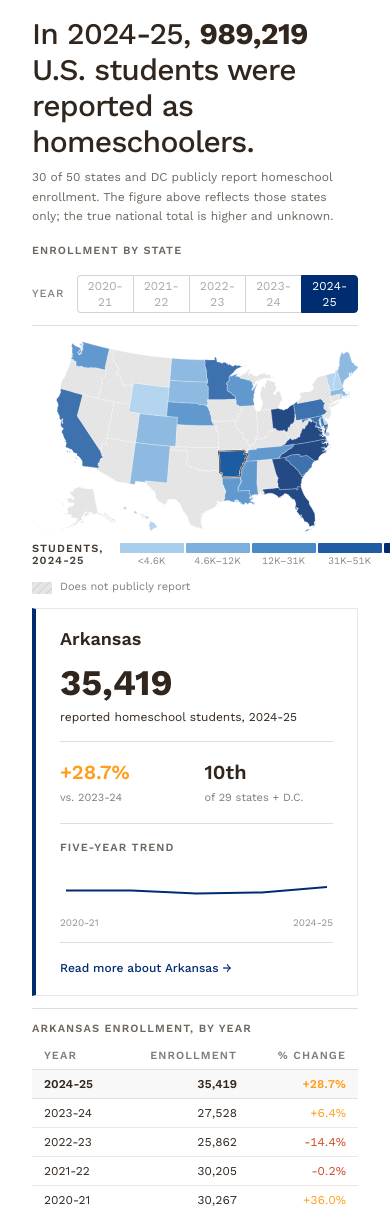
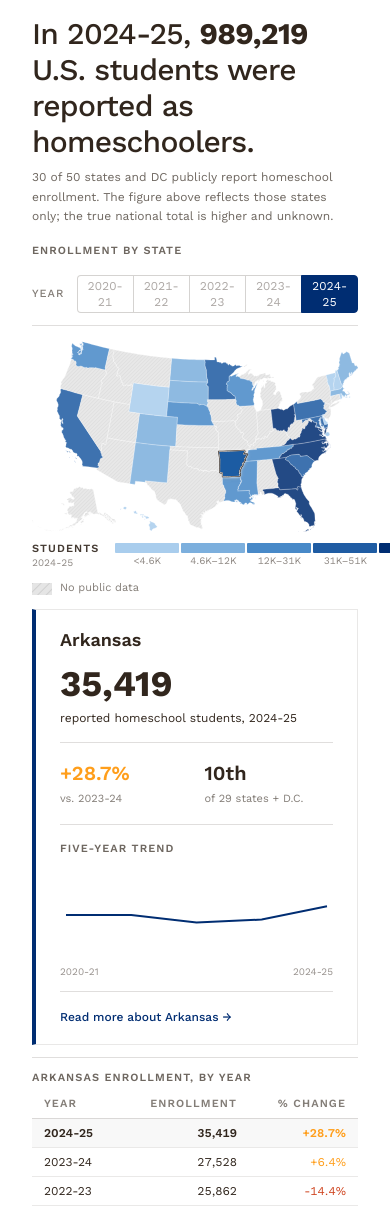
Before and after one commit to roymckenzie4/jhu-homeschool-hub, a React (Vite) app: page / in a window 390 px wide. Shown: the top 1214 px of the page. Built offline with nearby package versions, Linux system fonts and the light colour scheme.

Commit message:
add keyboard nav, focus styles, and detail-card fade

```diff
--- a/src/components/ChoroplethMap.jsx
+++ b/src/components/ChoroplethMap.jsx
@@ -28,7 +28,7 @@
  *     reliably on a continental projection).
  */
 
-import { useEffect, useMemo, useState } from "react";
+import { useEffect, useId, useMemo, useState } from "react";
 import { feature } from "topojson-client";
 import { BY_FIPS } from "../config/states.js";
 import { COLORS, RAMP_STEPS } from "../config/theme.js";
@@ -79,6 +79,13 @@ export default function ChoroplethMap({
 }) {
   // TopoJSON is fetched once at mount. Until it loads the SVG renders empty.
   const [features, setFeatures] = useState(null);
+
+  // Namespace clipPath ids so two ChoroplethMap instances on a page (unlikely
+  // here, but cheap insurance) don't collide. Plain string ids would silently
+  // bind the second map's clip to the first map's path.
+  const uid = useId();
+  const selectionClipId = `selection-inner-clip-${uid}`;
+  const dcClipId = `dc-inner-clip-${uid}`;
 
   useEffect(() => {
     const url = `${import.meta.env.BASE_URL}us-states-10m.json`;
@@ -235,6 +242,26 @@ export default function ChoroplethMap({
           if (isReporting) className += " state-path--clickable";
           if (isSelected) className += " state-path--selected";
 
+          // Keyboard activation: Enter and Space both select the state, matching
+          // native <button> semantics. Non-reporting states are unfocusable and
+          // unannounced so keyboard users skip over them, mirroring the mouse
+          // experience (no click target).
+          const interactive = isReporting
+            ? {
+                role: "button",
+                tabIndex: 0,
+                "aria-label": `${name}${value != null ? `, ${value.toLocaleString()} reported homeschoolers` : ""}`,
+                "aria-pressed": isSelected,
+                onClick: () => onSelect(name),
+                onKeyDown: (e) => {
+                  if (e.key === "Enter" || e.key === " ") {
+                    e.preventDefault();
+                    onSelect(name);
+                  }
+                },
+              }
+            : { "aria-hidden": true };
+
           return (
             <path
               key={f.id}
@@ -243,7 +270,7 @@ export default function ChoroplethMap({
               fill={fillFor(value, breaks)}
               stroke="#FFFFFF"
               strokeWidth={STROKE_REST}
-              onClick={isReporting ? () => onSelect(name) : undefined}
+              {...interactive}
             />
           );
         })}
@@ -271,7 +298,7 @@ export default function ChoroplethMap({
             return (
               <>
                 <defs>
-                  <clipPath id="selection-inner-clip">
+                  <clipPath id={selectionClipId}>
                     <path d={d} />
                   </clipPath>
                 </defs>
@@ -294,7 +321,7 @@ export default function ChoroplethMap({
                   stroke="#FFFFFF"
                   strokeWidth={STROKE_INNER}
                   strokeLinejoin="round"
-                  clipPath="url(#selection-inner-clip)"
+                  clipPath={`url(#${selectionClipId})`}
                 />
               </>
             );
@@ -302,13 +329,28 @@ export default function ChoroplethMap({
       </g>
 
       {/* DC: leader line + marker circle. Click + hover handled directly here
-          since DC is tiny enough that CSS hover on the same circle is fine. */}
+          since DC is tiny enough that CSS hover on the same circle is fine.
+          The <g> takes the keyboard affordance as a whole — focusing the
+          group lights up the marker via the .state-path focus rule below. */}
       {dcPoint && (
         <g
+          className={dcValue == null ? undefined : "state-path state-path--clickable"}
           style={{ cursor: dcValue == null ? "default" : "pointer" }}
-          onClick={
-            dcValue == null ? undefined : () => onSelect("District of Columbia")
-          }
+          {...(dcValue == null
+            ? { "aria-hidden": true }
+            : {
+                role: "button",
+                tabIndex: 0,
+                "aria-label": `District of Columbia, ${dcValue.toLocaleString()} reported homeschoolers`,
+                "aria-pressed": dcSelected,
+                onClick: () => onSelect("District of Columbia"),
+                onKeyDown: (e) => {
+                  if (e.key === "Enter" || e.key === " ") {
+                    e.preventDefault();
+                    onSelect("District of Columbia");
+                  }
+                },
+              })}
         >
           <line
             x1={dcPoint[0]}
@@ -334,7 +376,7 @@ export default function ChoroplethMap({
           {dcSelected && (
             <>
               <defs>
-                <clipPath id="dc-inner-clip">
+                <clipPath id={dcClipId}>
                   <circle
                     cx={dcPoint[0] + DC_LEADER_LENGTH}
                     cy={dcPoint[1] + DC_LEADER_LENGTH}
@@ -365,7 +407,7 @@ export default function ChoroplethMap({
                 fill="none"
                 stroke="#FFFFFF"
                 strokeWidth={STROKE_INNER}
-                clipPath="url(#dc-inner-clip)"
+                clipPath={`url(#${dcClipId})`}
               />
             </>
           )}
--- a/src/components/MapLegend.jsx
+++ b/src/components/MapLegend.jsx
@@ -20,11 +20,29 @@ import { RAMP_STEPS, formatCompact } from '../config/theme.js';
 export default function MapLegend({ label, breaks }) {
   return (
     <div className="flex flex-wrap items-start justify-between gap-x-6 gap-y-3 font-sans text-[11px] text-sable/70">
-      {/* Left cluster: section label sits to the left of the swatch ramp,
-          top-aligned with the swatches so the range labels float below
-          everything else. */}
+      {/* Left cluster: section label sits to the left of the swatch ramp.
+          The label is split into two rows that mirror the swatch + range-label
+          stack: "STUDENTS" lines up with the swatch row, and the year ("2024-25")
+          lines up with the range-label row, styled to match it. This keeps the
+          legend's total height unchanged while shrinking the label cluster's
+          horizontal footprint, which is what makes the "Does not publicly
+          report" pill fit at narrow desktop widths (~1024–1200px). */}
       <div className="flex items-start gap-4">
-        <span className="font-semibold uppercase tracking-widest text-sable/90 leading-3">{label}</span>
+        {(() => {
+          const [primary, year] = label.split(', ');
+          return (
+            <div className="flex flex-col gap-[3px]">
+              <span className="font-semibold uppercase tracking-widest text-sable/90 leading-3">
+                {primary}
+              </span>
+              {year && (
+                <span className="text-[10px] leading-none text-sable/55 tabular-nums">
+                  {year}
+                </span>
+              )}
+            </div>
+          );
+        })()}
         <div className="flex flex-col gap-[3px]" aria-hidden="true">
           <div className="flex gap-[2px]">
             {RAMP_STEPS.map((c) => (
@@ -48,12 +66,12 @@ export default function MapLegend({ label, breaks }) {
         </div>
       </div>
 
-      <div className="flex items-center gap-2 text-sable/60">
+      <div className="flex items-center gap-2 whitespace-nowrap text-sable/60">
         {/* Re-uses the SVG pattern defined in ChoroplethMap's <defs>. */}
         <svg width="20" height="12" aria-hidden="true">
           <rect width="20" height="12" fill="url(#non-reporting)" />
         </svg>
-        <span>Does not publicly report</span>
+        <span>No public data</span>
       </div>
     </div>
   );
--- a/src/components/StateDetailCard.jsx
+++ b/src/components/StateDetailCard.jsx
@@ -50,10 +50,23 @@ export default function StateDetailCard({
 
   return (
     <aside
-      className="flex h-full flex-col border border-l-4 border-sable/10 border-l-heritage bg-white px-6 py-4"
+      className="flex flex-col border border-l-4 border-sable/10 border-l-heritage bg-white px-6 py-4 lg:h-full"
       style={{ transitionDuration: `${TRANSITION_MS}ms` }}
     >
-      <h3 className="font-sans text-lg font-semibold text-sable">
+      {/*
+        Content keyed by stateName so React remounts the subtree on every
+        selection swap; tw-animate-css plays a brief fade so the swap reads
+        as deliberate rather than as a flash of new numerals. The card frame
+        (border + left bar) stays mounted to avoid double-animating it.
+        h-full is scoped to lg: so the card sizes to its content in
+        single-column mode — otherwise the height carries over from the
+        desktop row span and only corrects on the next selection.
+      */}
+      <div
+        key={stateName}
+        className="flex flex-col animate-fade-in lg:h-full"
+      >
+        <h3 className="font-sans text-lg font-semibold text-sable">
         {stateName}
       </h3>
 
@@ -101,11 +114,19 @@ export default function StateDetailCard({
             child from refusing to shrink below its content's intrinsic
             size, which is what Recharts' ResponsiveContainer needs.
           */}
-          <div className="flex min-h-[90px] flex-1 flex-col">
+          {/*
+            Sparkline slot. In the desktop two-column layout this section is
+            flex-1 inside an h-full card so it expands to fill remaining
+            space. In single-column the card sizes to content, so there's
+            no row to grow into — we give the chart wrapper an explicit
+            height (h-24) at narrow widths and let lg: take over the
+            flex-grow behavior above the breakpoint.
+          */}
+          <div className="flex flex-col lg:min-h-[90px] lg:flex-1">
             <p className="font-sans text-[11px] font-semibold uppercase tracking-widest text-sable/70">
               Five-Year Trend
             </p>
-            <div className="mt-3 min-h-0 flex-1">
+            <div className="mt-3 aspect-[5/2] lg:aspect-auto lg:h-auto lg:min-h-0 lg:flex-1">
               <Sparkline
                 series={trendSeries}
                 maxDeviation={sparklineMaxDeviation}
@@ -136,6 +157,7 @@ export default function StateDetailCard({
           Read more about {stateName} →
         </a>
       </div>
+      </div>
     </aside>
   );
 }
--- a/src/styles/index.css
+++ b/src/styles/index.css
@@ -50,9 +50,16 @@
    SVG filter #state-hover-glow inside ChoroplethMap). The outer glow is
    what makes the affordance visible against the darker heritage fills —
    brightness alone on a near-black-blue is barely perceptible. */
-.state-path--clickable:not(.state-path--selected):hover {
+.state-path--clickable:not(.state-path--selected):hover,
+.state-path--clickable:not(.state-path--selected):focus-visible {
   filter: url(#state-hover-glow) brightness(0.93);
 }
+/* Suppress the browser's default focus outline on SVG paths/groups — the
+   sable glow above is the focus affordance. Without this, Chrome/Safari
+   draw a hard blue ring around the path's bounding box, which on a complex
+   state shape reads as a glitch. */
+.state-path--clickable:focus { outline: none; }
+.state-path--clickable:focus-visible { outline: none; }
 .map-base--has-selection .state-path:not(.state-path--selected) {
   opacity: 0.86;
 }
--- a/tailwind.config.js
+++ b/tailwind.config.js
@@ -24,6 +24,19 @@ export default {
       transitionDuration: {
         DEFAULT: '200ms',
       },
+      // Animations. Extending `keyframes` + `animation` is the Tailwind v3
+      // native pattern (same approach Tailwind itself uses for `animate-pulse`
+      // and `animate-spin`). Used by StateDetailCard to fade content on
+      // selection swap so the numerals don't just snap to a new value.
+      keyframes: {
+        'fade-in': {
+          '0%': { opacity: '0' },
+          '100%': { opacity: '1' },
+        },
+      },
+      animation: {
+        'fade-in': 'fade-in 200ms ease-out',
+      },
     },
   },
   plugins: [],
```
Also changed, not shown: 1 other file (tests, documents, lock files or other folders).
